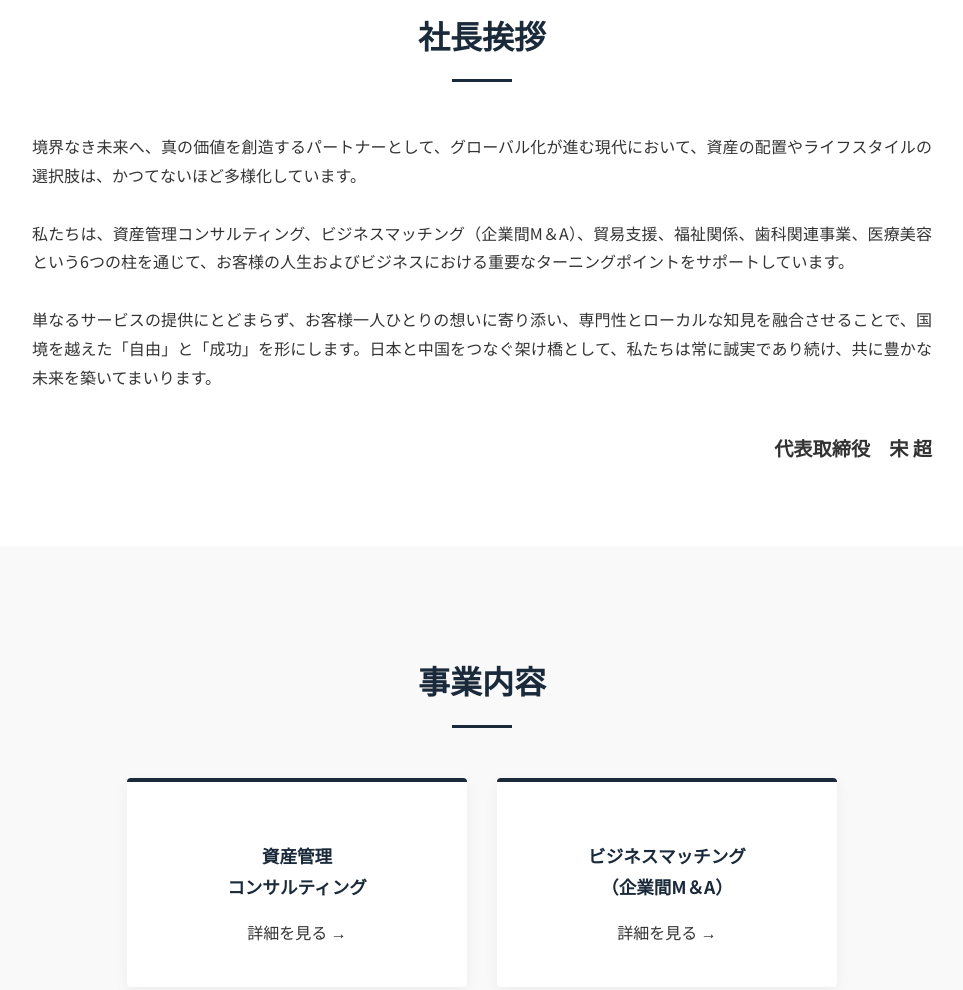
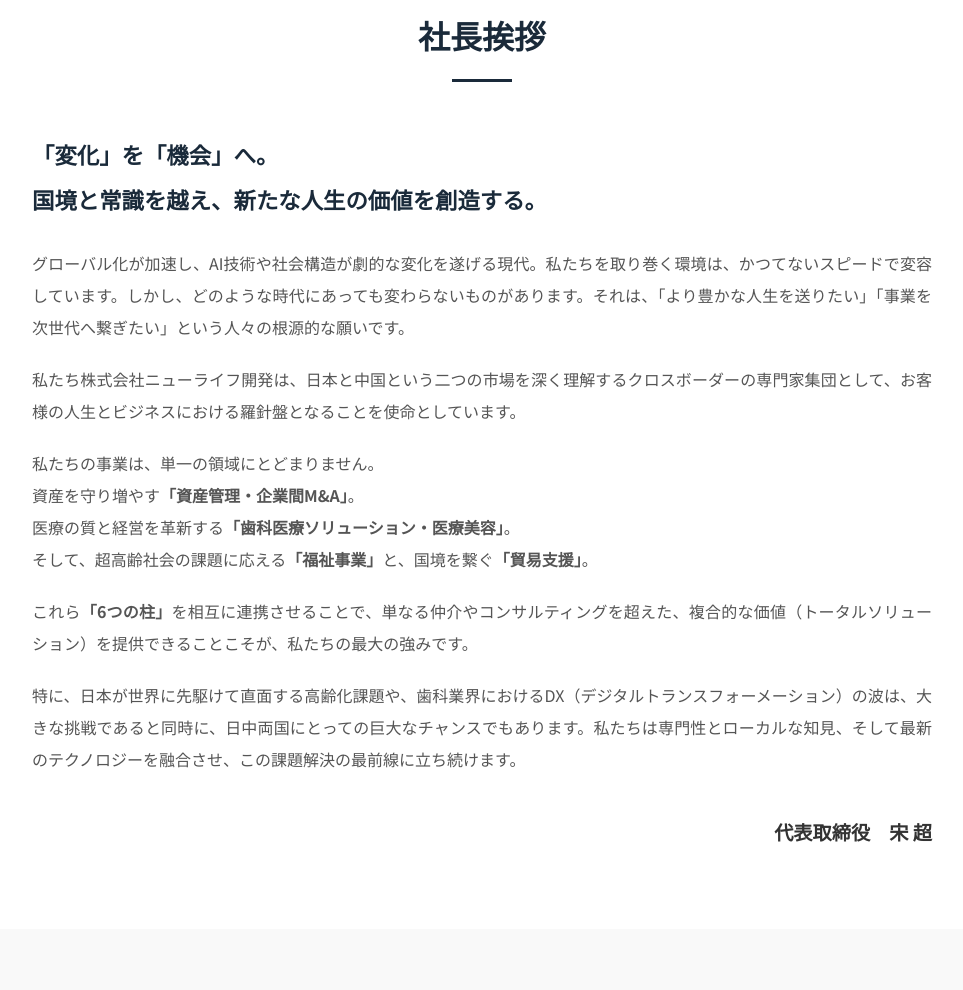
Before and after one commit to yangnan1987/yangnan1987.github.io, a plain HTML site: page index.html in a window 1280 px wide. Shown: the part 860-1850 px from the top of the page, without its empty margins (158-1121 px from the left). Drawn offline with Linux system fonts and the light colour scheme.

Commit message:
Update president message with new strategic vision

```diff
--- a/index.html
+++ b/index.html
@@ -183,11 +183,33 @@
 <div class="section" id="message">
     <h2 class="section-title">社長挨拶</h2>
     <div class="message-container">
-        <p>
-            境界なき未来へ、真の価値を創造するパートナーとして、グローバル化が進む現代において、資産の配置やライフスタイルの選択肢は、かつてないほど多様化しています。<br><br>
-            私たちは、資産管理コンサルティング、ビジネスマッチング（企業間M＆A）、貿易支援、福祉関係、歯科関連事業、医療美容という6つの柱を通じて、お客様の人生およびビジネスにおける重要なターニングポイントをサポートしています。<br><br>
-            単なるサービスの提供にとどまらず、お客様一人ひとりの想いに寄り添い、専門性とローカルな知見を融合させることで、国境を越えた「自由」と「成功」を形にします。日本と中国をつなぐ架け橋として、私たちは常に誠実であり続け、共に豊かな未来を築いてまいります。
-        </p>
+        <div class="message-body" style="line-height: 2; color: #555;">
+            <h3 style="font-size: 1.4rem; color: #1a2a3a; margin-bottom: 25px; font-weight: bold;">
+                「変化」を「機会」へ。<br>国境と常識を越え、新たな人生の価値を創造する。
+            </h3>
+
+            <p style="margin-bottom: 20px;">
+                グローバル化が加速し、AI技術や社会構造が劇的な変化を遂げる現代。私たちを取り巻く環境は、かつてないスピードで変容しています。しかし、どのような時代にあっても変わらないものがあります。それは、「より豊かな人生を送りたい」「事業を次世代へ繋ぎたい」という人々の根源的な願いです。
+            </p>
+
+            <p style="margin-bottom: 20px;">
+                私たち株式会社ニューライフ開発は、日本と中国という二つの市場を深く理解するクロスボーダーの専門家集団として、お客様の人生とビジネスにおける羅針盤となることを使命としています。
+            </p>
+
+            <p style="margin-bottom: 20px;">
+                私たちの事業は、単一の領域にとどまりません。<br>
+                資産を守り増やす<strong>「資産管理・企業間M&A」</strong>。<br>
+                医療の質と経営を革新する<strong>「歯科医療ソリューション・医療美容」</strong>。<br>
+                そして、超高齢社会の課題に応える<strong>「福祉事業」</strong>と、国境を繋ぐ<strong>「貿易支援」</strong>。
+            </p>
+
+            <p style="margin-bottom: 20px;">
+                これら<strong>「6つの柱」</strong>を相互に連携させることで、単なる仲介やコンサルティングを超えた、複合的な価値（トータルソリューション）を提供できることこそが、私たちの最大の強みです。
+            </p>
+            <p style="margin-bottom: 20px;">
+                特に、日本が世界に先駆けて直面する高齢化課題や、歯科業界におけるDX（デジタルトランスフォーメーション）の波は、大きな挑戦であると同時に、日中両国にとっての巨大なチャンスでもあります。私たちは専門性とローカルな知見、そして最新のテクノロジーを融合させ、この課題解決の最前線に立ち続けます。
+            </p>
+        </div>
         <div class="signature">代表取締役　宋 超</div>
     </div>
 </div>
@@ -197,9 +219,9 @@
     <div class="services-grid">
         <a href="service-asset.html" class="service-card"><h3>資産管理<br>コンサルティング</h3><span>詳細を見る &rarr;</span></a>
         <a href="service-ma.html" class="service-card"><h3>ビジネスマッチング<br>（企業間M＆A）</h3><span>詳細を見る &rarr;</span></a>
+        <a href="service-dental.html" class="service-card"><h3>歯科医療ビジネス<br>ソリューション</h3><span>詳細を見る &rarr;</span></a>
         <a href="service-trade.html" class="service-card"><h3>貿易支援<br>事業</h3><span>詳細を見る &rarr;</span></a>
         <a href="service-welfare.html" class="service-card"><h3>福祉関係<br>事業</h3><span>詳細を見る &rarr;</span></a>
-        <a href="service-dental.html" class="service-card"><h3>歯科関連<br>事業</h3><span>詳細を見る &rarr;</span></a>
         <a href="service-beauty.html" class="service-card"><h3>医療美容<br>サポート</h3><span>詳細を見る &rarr;</span></a>
     </div>
 </div>
```
